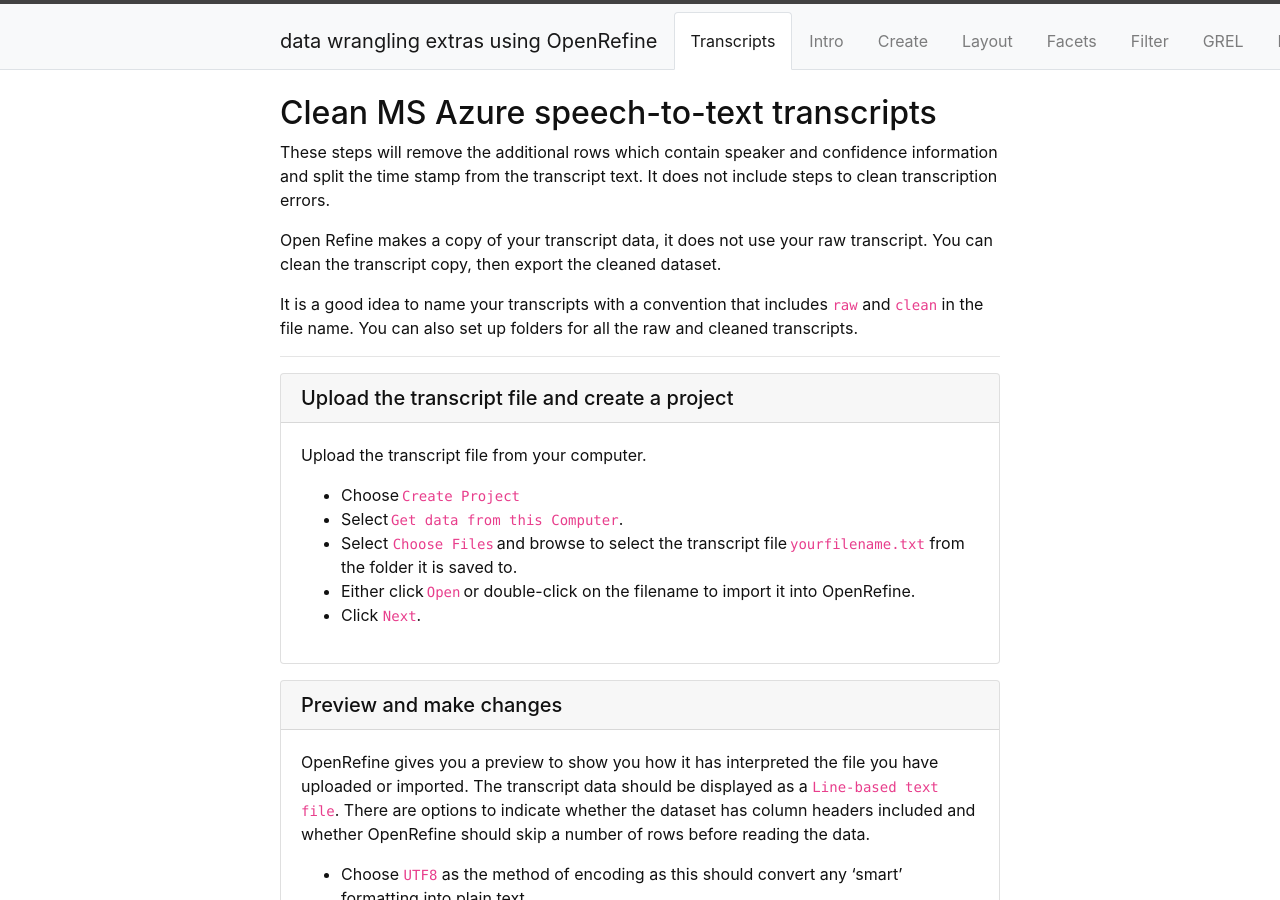
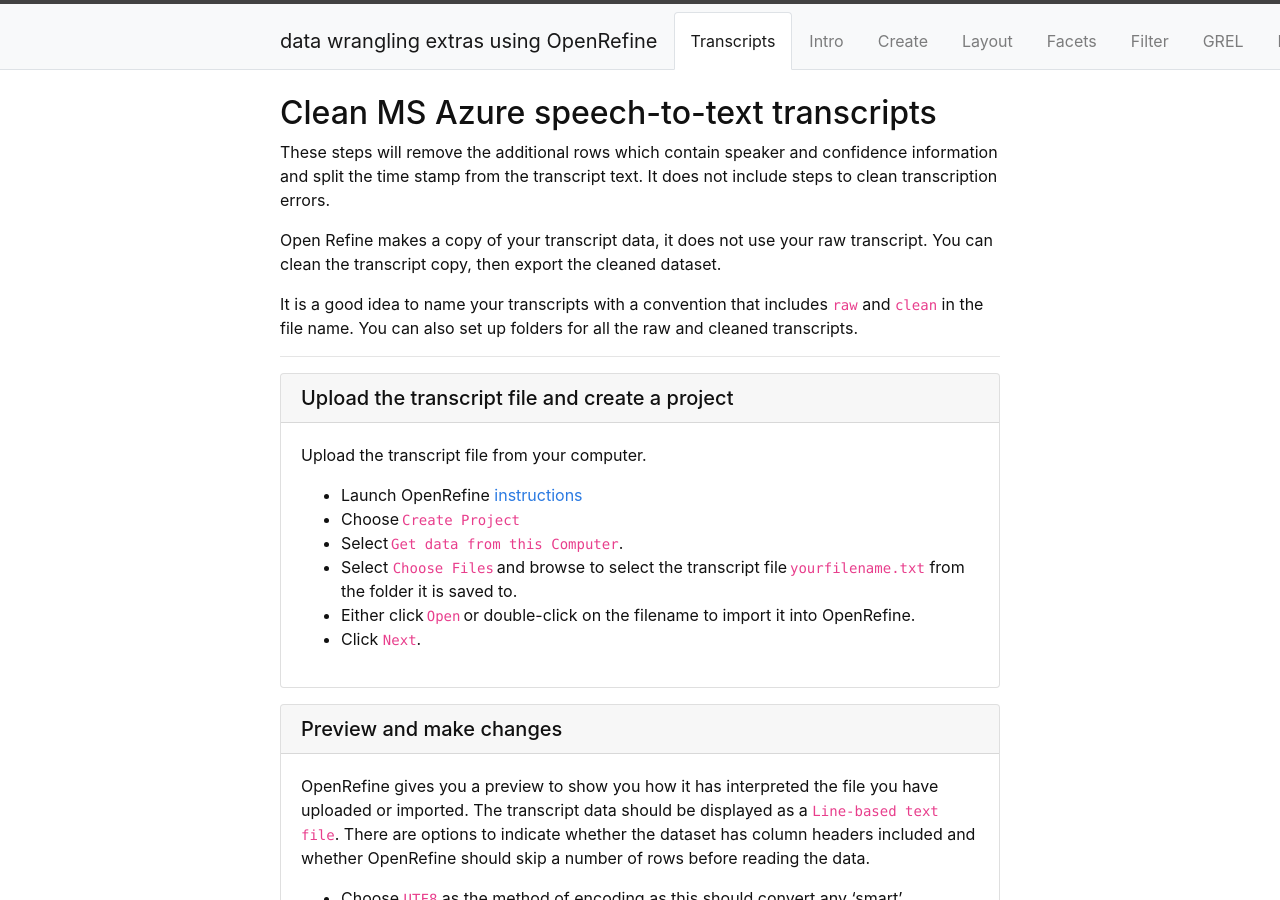
Before and after one commit to GriffithUniLibrary/OpenRefineExtras, a Jekyll site: the page built from content/0-Transcripts.md, in a window 1280 px wide and 900 px high. Built offline with Jekyll 4.4.1, drawn with Linux system fonts in a browser that asks for light colours.

Commit message:
Update 0-Transcripts.md

```diff
--- a/content/0-Transcripts.md
+++ b/content/0-Transcripts.md
@@ -14,6 +14,7 @@ It is a good idea to name your transcripts with a convention that includes `raw`
 
 {% capture text %}
 Upload the transcript file from your computer.
+- Launch OpenRefine [instructions](https://griffithunilibrary.github.io/intro-data-wrangle/content/2-lesson.html)
 - Choose `Create Project`
 - Select `Get data from this Computer`.
 - Select `Choose Files` and browse to select the transcript file `yourfilename.txt` from the folder it is saved to.
@@ -31,6 +32,7 @@ There are options to indicate whether the dataset has column headers included an
 - Give the project a meaningful name such as `TranscriptXYZCleanV1`
 - If all looks fine, click `Create Project`.{% endcapture %}
 {% include card.md header="Preview and make changes" text=text %}
+
 {% include figure.html img="ORPreviewTranscript.png" alt="Create Project" caption="Create a project in OpenRefine" width="100%" %}
 
 {% capture text %}
@@ -54,7 +56,7 @@ You can now either remove the time stamp column or rename each column. To rename
 To remove
 - Go to Column `1 1` (timestamp column)
 - `Edit column > Remove this column`{% endcapture %}
-- {% include card.md header="Option One - for transcripts that don't need to identify speakers" text=text %}
+{% include card.md header="Option One - for transcripts that don't need to identify speakers" text=text %}
 
 ### Option Two - for transcripts that need to identify speakers
 This option will
```
